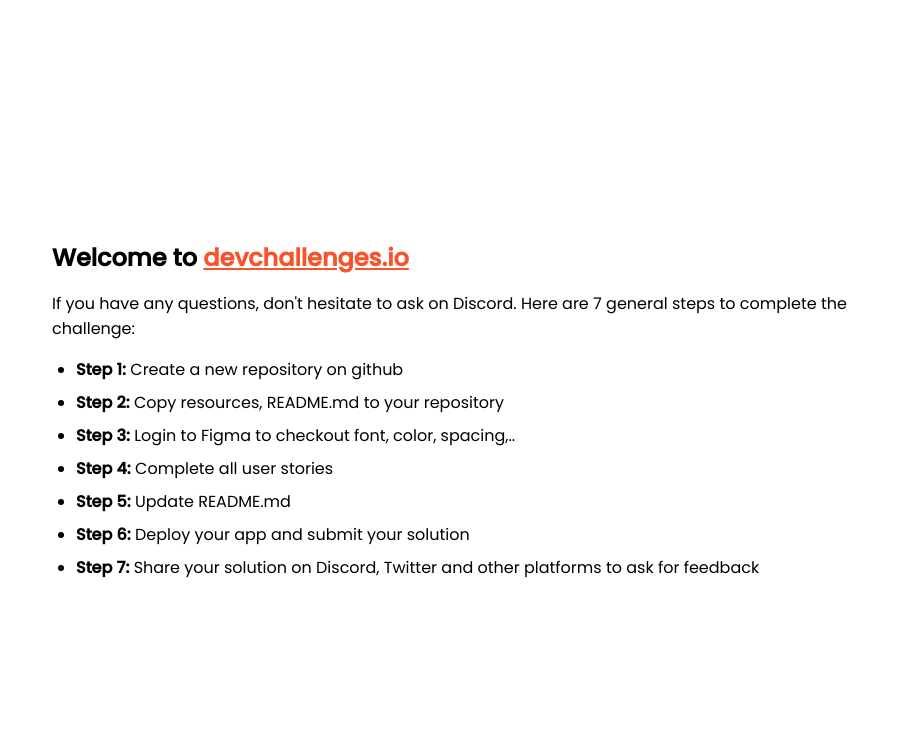
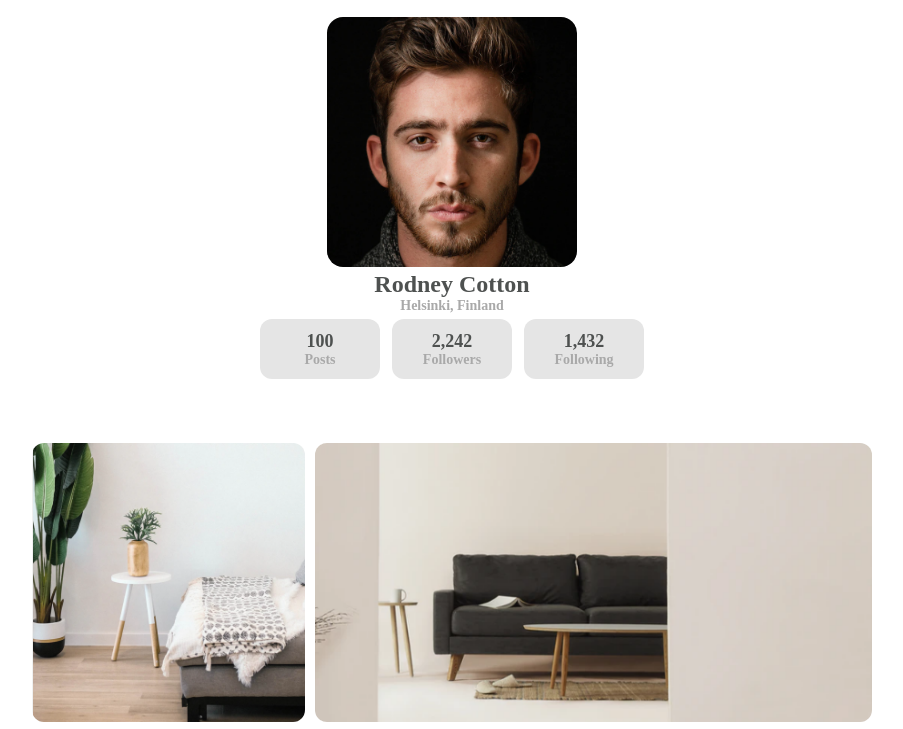
Before and after one commit to torecoder/devChallenge-5, a plain HTML site: page index.html in a window 1280 px wide. Shown: the top 729 px of the page, without its empty margins (188-1091 px from the left). Drawn offline with Linux system fonts and the light colour scheme.

Commit message:
page ready

```diff
--- a/index.html
+++ b/index.html
@@ -7,89 +7,50 @@
       content="width=device-width, initial-scale=1,
   maximum-scale=5"
     />
-
-    <link rel="icon" href="devchallenges.png" />
-
-    <link
-      rel="shortcut icon"
-      type="image/x-icon"
-      href="https://devchallenges.io/"
-    />
-
+    <link rel="icon" href="./images/devchallenges.png" />
     <link
       href="https://fonts.googleapis.com/css2?family=Poppins:wght@400;500&display=swap"
       rel="stylesheet"
     />
-
-    <title>Devchallenges</title>
-
-    <style>
-      body {
-        font-family: "Poppins", sans-serif;
-      }
-
-      ul {
-        padding-left: 24px;
-      }
-
-      li {
-        margin-bottom: 8px;
-      }
-
-      .welcome {
-        max-width: 800px;
-        margin: 0 auto;
-      }
-
-      .welcome-text {
-        margin-top: 30vh;
-        font-weight: 500;
-      }
-
-      .welcome-text p {
-        font-size: 1rem;
-        font-weight: 400;
-      }
-
-      .welcome-text h1 {
-        font-size: 1.5rem;
-      }
-
-      .welcome-text a {
-        color: #f7542e;
-      }
-    </style>
+    <link rel="stylesheet" href="style.css" />
+    <title>My Gallery</title>
   </head>
   <body>
-    <div class="welcome">
-      <div class="welcome-text">
-        <h1>
-          Welcome to
-          <a href="https://devchallenges.io/" target="_blank"
-            >devchallenges.io</a
-          >
-        </h1>
-
-        <p>
-          If you have any questions, don't hesitate to ask on Discord. Here are
-          7 general steps to complete the challenge:
-        </p>
+    <header class="header">
+      <div class="profile">
+        <img src="./images/profilePhoto.png" alt="" />
+        <h1 class="name">Rodney Cotton</h1>
+        <h3 class="location">Helsinki, Finland</h3>
       </div>
-
-      <ul>
-        <li><b>Step 1:</b> Create a new repository on github</li>
-        <li><b>Step 2:</b> Copy resources, README.md to your repository</li>
-        <li>
-          <b>Step 3:</b> Login to Figma to checkout font, color, spacing,..
-        </li>
-        <li><b>Step 4:</b> Complete all user stories</li>
-        <li><b>Step 5:</b> Update README.md</li>
-        <li><b>Step 6:</b> Deploy your app and submit your solution</li>
-        <li>
-          <b>Step 7:</b> Share your solution on Discord, Twitter and other
-          platforms to ask for feedback
-        </li>
-      </ul>
-    </div>
+      <div class="info-container">
+        <div class="info">
+          <b class="info-title">100</b>
+          <p class="info-subtitle">Posts</p>
+        </div>
+        <div class="info">
+          <b class="info-title">2,242</b>
+          <p class="info-subtitle">Followers</p>
+        </div>
+        <div class="info">
+          <b class="info-title">1,432</b>
+          <p class="info-subtitle">Following</p>
+        </div>
+      </div>
+    </header>
+    <main class="main">
+      <img src="./images/photo1.png" class="main__photo" alt="" />
+      <img src="./images/photo2.png" class="main__photo" alt="" />
+      <img src="./images/photo3.png" class="main__photo" alt="" />
+      <img src="./images/photo4.png" class="main__photo" alt="" />
+      <img src="./images/photo5.png" class="main__photo" alt="" />
+      <img src="./images/photo6.png" class="main__photo" alt="" />
+    </main>
+    <footer class="footer">
+      <p>
+        created by
+        <a href="https:://github.com/torecoder" target="_blank">@torecoder</a> -
+        devChallenges.io
+      </p>
+    </footer>
   </body>
 </html>
--- a/style.css
+++ b/style.css
@@ -0,0 +1,174 @@
+* {
+  margin: 0;
+  padding: 0;
+}
+
+:root {
+  --soft-white: #e5e5e5;
+  --soft-gray: #a9a9a9;
+  --gray: #4e5150;
+  --white: #fff;
+}
+
+body {
+  padding: 17px 12px 24px 12px;
+  font-weight: 600;
+}
+
+.header {
+  display: flex;
+  flex-direction: column;
+  align-items: center;
+  gap: 5px;
+  margin-bottom: 12px;
+}
+
+.profile {
+  width: 150px;
+  max-width: 250px;
+  text-align: center;
+}
+
+.profile img {
+  width: 100%;
+  border-radius: 16px;
+}
+
+.name {
+  font-size: 14px;
+  color: var(--gray);
+}
+
+.location {
+  color: var(--soft-gray);
+  font-size: 10px;
+}
+
+.info-container {
+  display: flex;
+  justify-content: space-around;
+  gap: 12px;
+  margin-bottom: 24px;
+}
+
+.info {
+  background-color: var(--soft-white);
+  border-radius: 12px;
+  width: 80px;
+  height: 55px;
+  text-align: center;
+  display: flex;
+  flex-direction: column;
+  justify-content: center;
+  font-size: 12px;
+}
+
+.info-title {
+  color: var(--gray);
+  font-weight: bold;
+}
+
+.info-subtitle {
+  color: var(--soft-gray);
+}
+
+.main {
+  display: grid;
+  grid-template-columns: repeat(3, 1fr);
+  grid-template-rows: repeat(3, 1fr);
+  gap: 10px;
+  margin-bottom: 24px;
+}
+
+.main__photo {
+  min-width: 100%;
+  height: 100%;
+}
+
+.main__photo:nth-child(1) {
+  grid-row: 1/1;
+  grid-column: 1/1;
+}
+
+.main__photo:nth-child(2) {
+  grid-row: 1/1;
+  grid-column: span 2;
+}
+
+.main__photo:nth-child(3) {
+  grid-row: 2/2;
+  grid-column: span 2;
+}
+.main__photo:nth-child(4) {
+  grid-row: span 2;
+  grid-column: span 1;
+}
+
+.main__photo {
+  width: 100%;
+  height: 100%;
+  border-radius: 12px;
+}
+
+.footer {
+  text-align: center;
+  color: var(--soft-gray);
+  font-weight: 400;
+}
+
+.footer p a {
+  text-decoration: none;
+  color: var(--gray);
+  font-weight: 700;
+}
+
+@media screen and (min-width: 500px) {
+  body {
+    padding: 17px 80px 24px 80px;
+  }
+}
+@media screen and (min-width: 640px) {
+  body {
+    padding: 17px 120px 24px 120px;
+  }
+}
+@media screen and (min-width: 1024px) {
+  body {
+    padding: 17px 220px 24px 220px;
+  }
+
+  .header {
+    margin-bottom: 40px;
+  }
+
+  .profile {
+    width: 350px;
+  }
+
+  .name {
+    font-size: 24px;
+    color: var(--gray);
+  }
+
+  .location {
+    color: var(--soft-gray);
+    font-size: 14px;
+  }
+
+  .info {
+    width: 120px;
+    height: 60px;
+  }
+
+  .info-title {
+    font-size: 18px;
+  }
+
+  .info-subtitle {
+    font-size: 14px;
+  }
+
+  .main {
+    margin-bottom: 80px;
+  }
+}
```
Also changed, not shown: images/preview.png (added), 1 other file.
